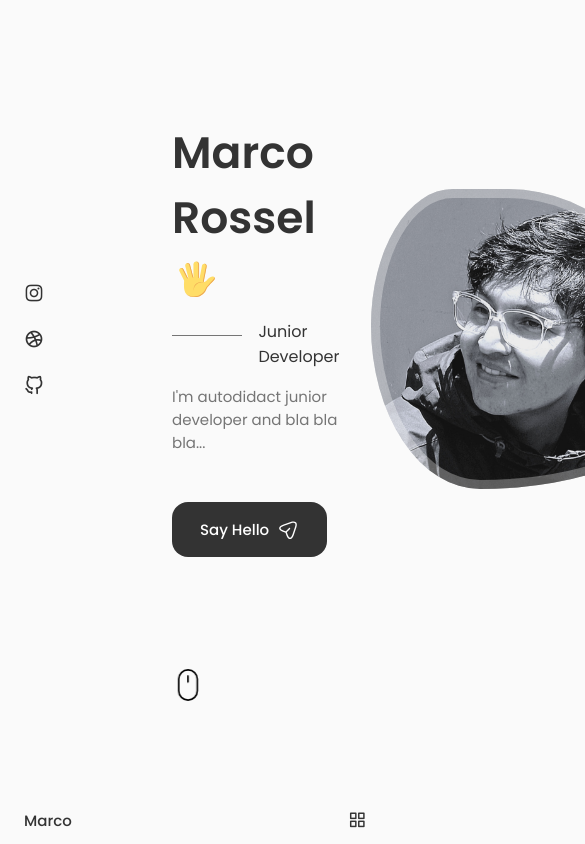
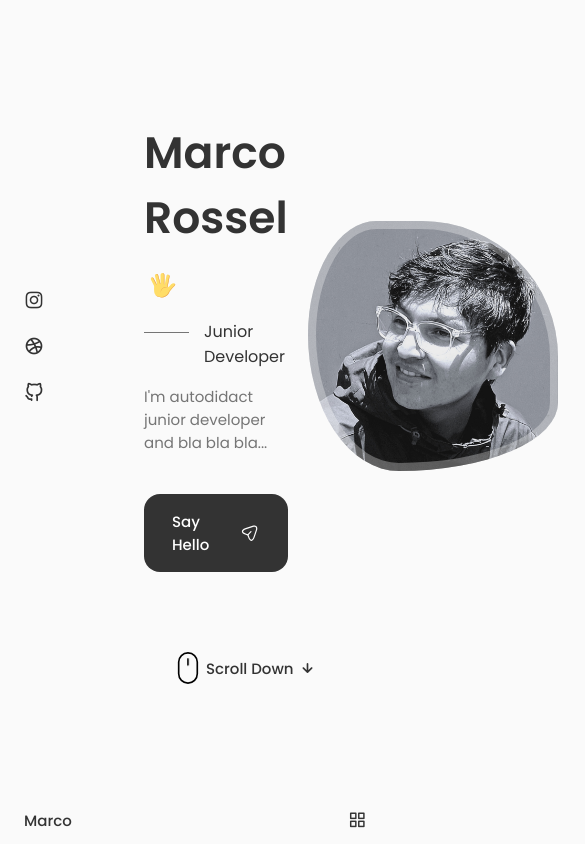
Before and after one commit to MarcoRosselDev/portafollio, a React (Create React App) app: page / in a window 390 px wide. Shown: the top 844 px of the page, 585 px wide, since content can reach past the window. Built offline with nearby package versions, Linux system fonts and the light colour scheme.

Commit message:
Home styles 8

```diff
--- a/src/components/home/ScrollDown.jsx
+++ b/src/components/home/ScrollDown.jsx
@@ -39,6 +39,8 @@
             }}
           ></path>
         </svg>
+        <span className="home__scroll-name">Scroll Down</span>
+        <i className="uil uil-arrow-down home__scroll-arrow"></i>
       </a>
     </div>
   );
--- a/src/components/home/home.css
+++ b/src/components/home/home.css
@@ -84,6 +84,7 @@
 }
 
 .home__scroll {
+  margin-top: -2rem;
   margin-left: 9.25rem;
 }
 
@@ -99,3 +100,59 @@
     transform: translateY(3.75rem);
   }
 }
+
+.home__scroll-name {
+  color: var(--title-color);
+  font-weight: var(--font-medium);
+  margin-right: var(--mb-0-25);
+  margin-left: 2px;
+}
+
+.home__scroll-arrow {
+  font-size: 1.25rem;
+  color: var(--title-color);
+}
+
+/*=============== BREAKPOINTS ===============*/
+/* For large devices */
+@media screen and (max-width: 992px) {
+  .home__content {
+    grid-template-columns: 100px repeat(2, 1fr);
+    column-gap: 1.25rem;
+  }
+  .home__hand {
+    width: 26px;
+    height: 26px;
+  }
+
+  .home__subtitle {
+    padding-left: 3.75rem;
+    margin-bottom: var(--mb-1);
+  }
+  .home__subtitle::before {
+    width: 45px;
+    top: 0.8rem;
+  }
+
+  .home__description {
+    max-width: initial;
+    margin-bottom: var(--mb-2-5);
+  }
+
+  .home__img {
+    width: 250px;
+    height: 250px;
+    box-shadow: inset 0 0 0 8px rgb(255 255 255 / 30%);
+  }
+}
+
+/* For medium devices */
+@media screen and (max-width: 768px) {
+}
+
+@media screen and (max-width: 576px) {
+}
+
+/* For small devices */
+@media screen and (max-width: 350px) {
+}
```
